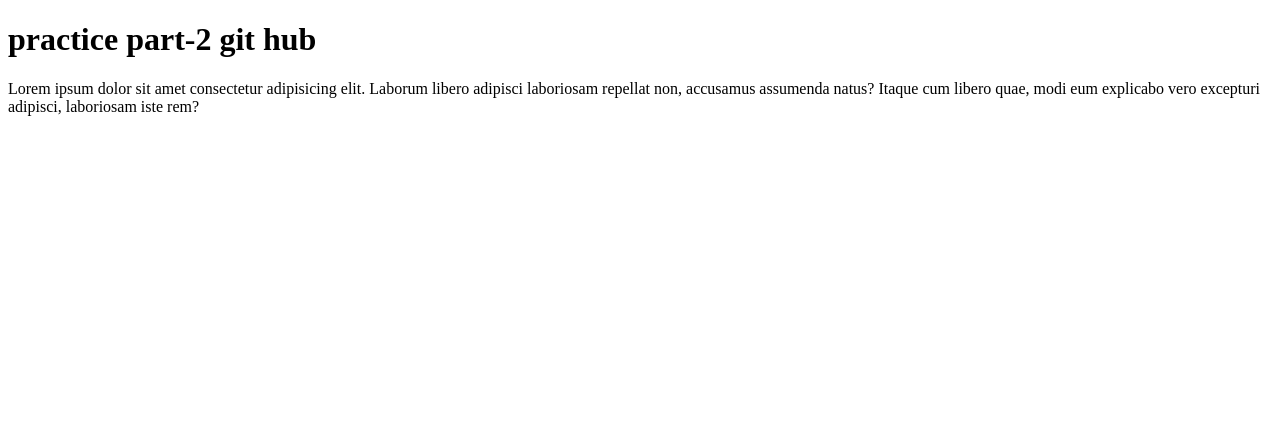
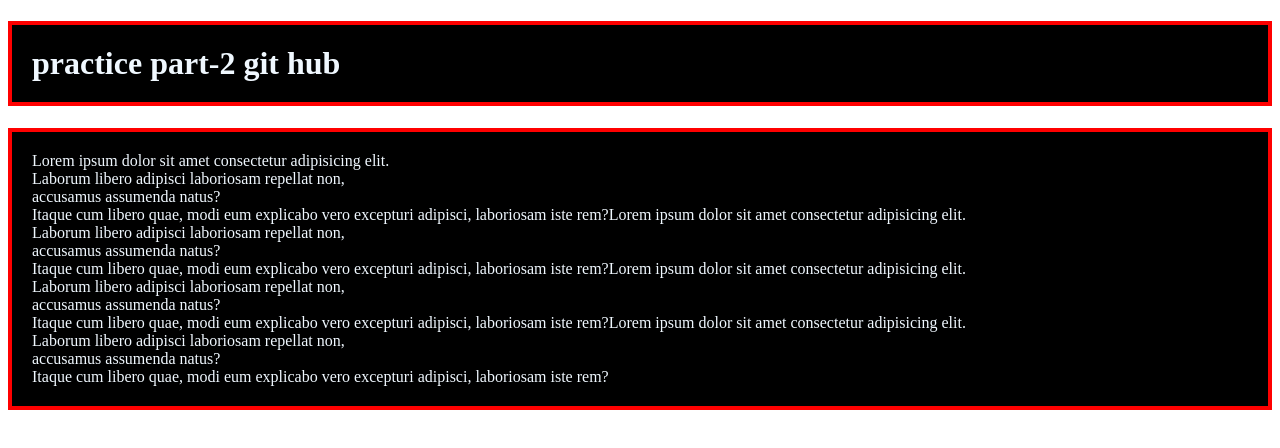
Before and after one commit to Gazi2050/GIT-HUB-2, a plain HTML site: page index.html in a window 1280 px wide. Drawn offline with Linux system fonts and the light colour scheme.

Commit message:
style added

```diff
--- a/index.html
+++ b/index.html
@@ -5,7 +5,7 @@
     <meta charset="UTF-8">
     <meta name="viewport" content="width=device-width, initial-scale=1.0">
     <title>Document</title>
-
+    <link rel="stylesheet" href="style.css">
 </head>
 
 <body>
@@ -13,9 +13,24 @@
         practice part-2 git hub
     </h1>
     <p>
-        Lorem ipsum dolor sit amet consectetur adipisicing elit. Laborum libero adipisci laboriosam repellat non,
-        accusamus assumenda natus? Itaque cum libero quae, modi eum explicabo vero excepturi adipisci, laboriosam iste
+        Lorem ipsum dolor sit amet consectetur adipisicing elit.<br> Laborum libero adipisci laboriosam repellat
+        non,<br>
+        accusamus assumenda natus?<br> Itaque cum libero quae, modi eum explicabo vero excepturi adipisci, laboriosam
+        iste
+        rem?Lorem ipsum dolor sit amet consectetur adipisicing elit.<br> Laborum libero adipisci laboriosam repellat
+        non,<br>
+        accusamus assumenda natus?<br> Itaque cum libero quae, modi eum explicabo vero excepturi adipisci, laboriosam
+        iste
+        rem?Lorem ipsum dolor sit amet consectetur adipisicing elit.<br> Laborum libero adipisci laboriosam repellat
+        non,<br>
+        accusamus assumenda natus?<br> Itaque cum libero quae, modi eum explicabo vero excepturi adipisci, laboriosam
+        iste
+        rem?Lorem ipsum dolor sit amet consectetur adipisicing elit.<br> Laborum libero adipisci laboriosam repellat
+        non,<br>
+        accusamus assumenda natus?<br> Itaque cum libero quae, modi eum explicabo vero excepturi adipisci, laboriosam
+        iste
         rem?
+
     </p>
 
 </body>
--- /dev/null
+++ b/style.css
@@ -0,0 +1,14 @@
+h1 {
+    color: aliceblue;
+    background-color: black;
+    border: 4px solid red;
+    padding: 20px;
+}
+
+p {
+    color: aliceblue;
+    background-color: black;
+    border: 4px solid red;
+    padding: 20px;
+
+}
```
